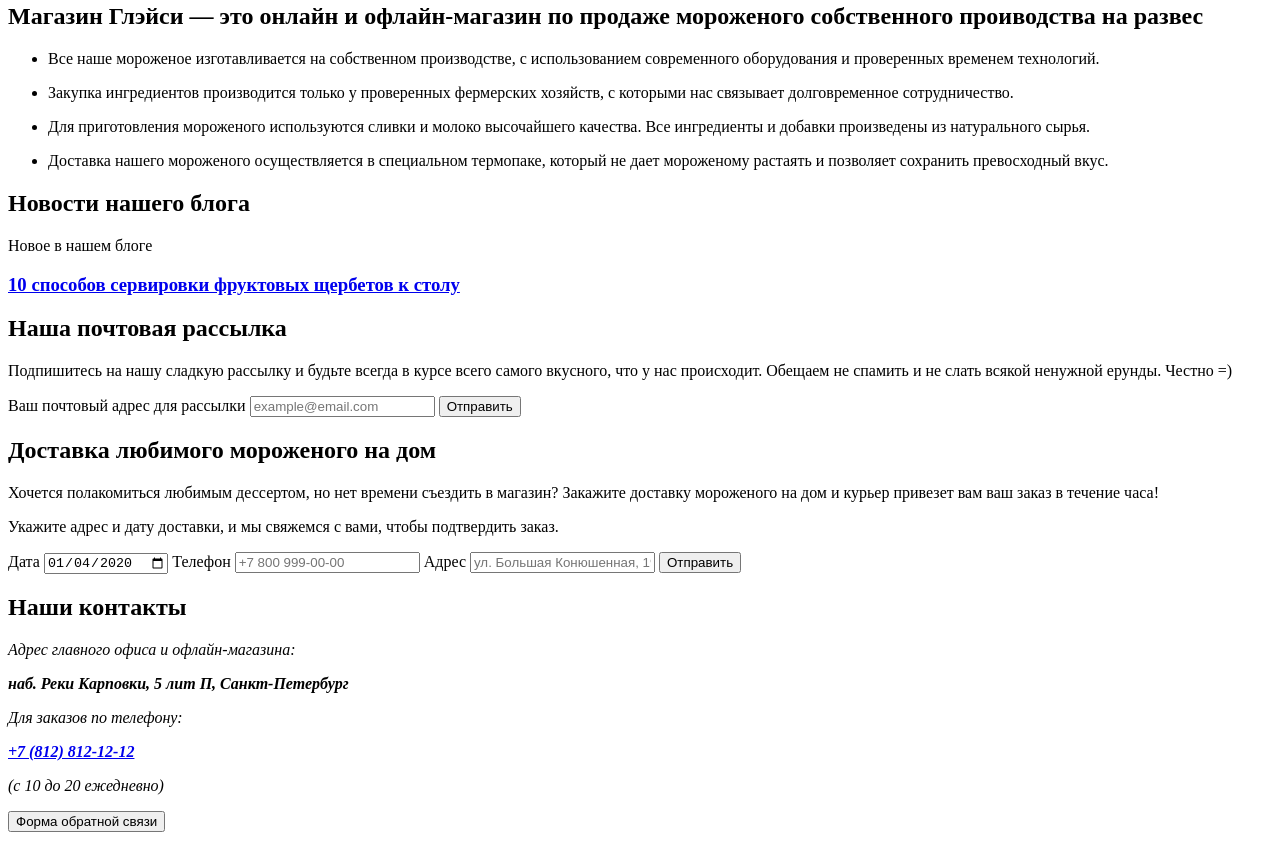
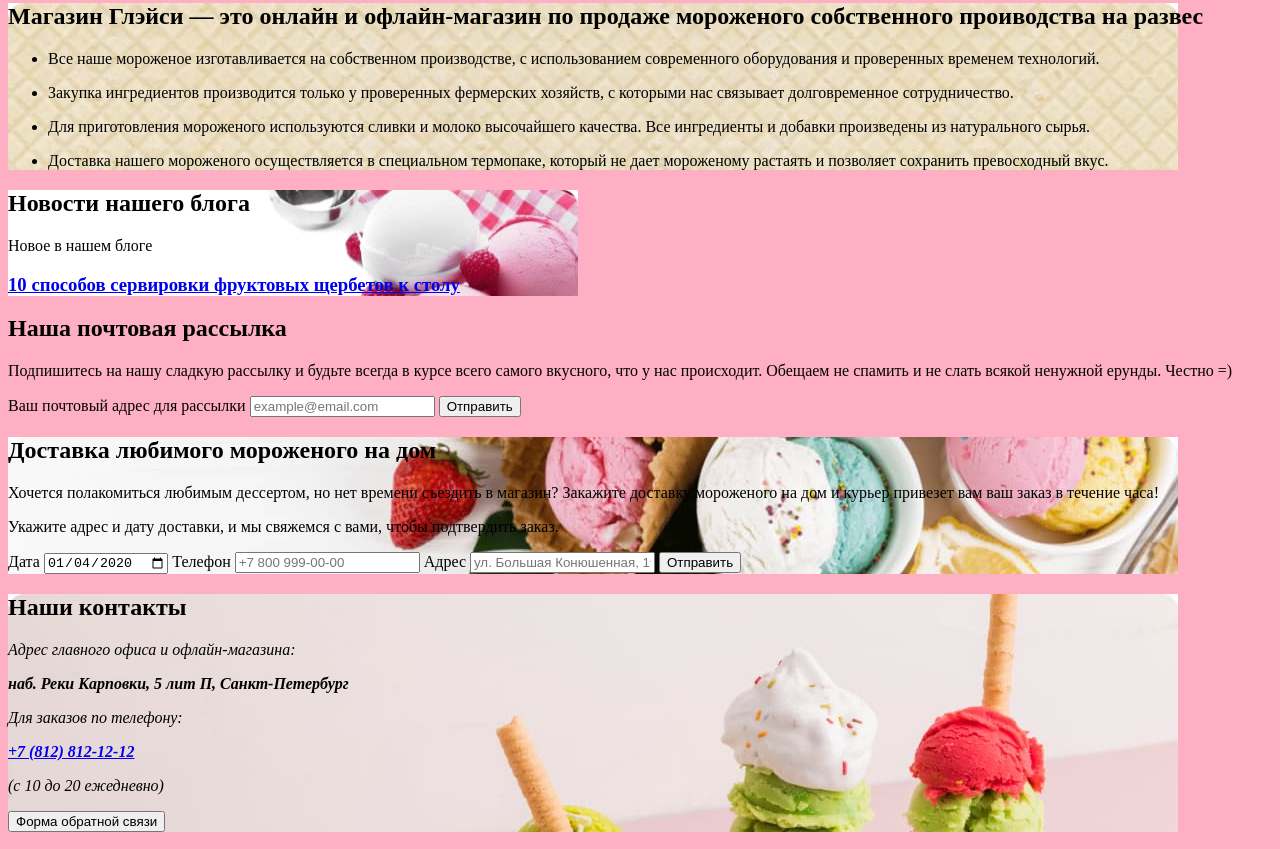
Before and after one commit to astronautr/1882377-gllacy-32, a plain HTML site: page index.html in a window 1280 px wide. Shown: the part 4926-5775 px from the top of the page. Drawn offline with Linux system fonts and the light colour scheme.

Commit message:
Подключает стили с фоновыми изображениями

```diff
--- a/index.html
+++ b/index.html
@@ -3,8 +3,9 @@
 <head>
   <meta charset="utf-8">
   <title>Магазин Мороженого «Глейси»</title>
+  <link rel="stylesheet" href="styles/main.css">
 </head>
-<body>
+<body class="page-body">
 <header class="page-header">
   <nav class="navigation">
     <ul class="navigation-list">
--- /dev/null
+++ b/styles/main.css
@@ -0,0 +1,23 @@
+.page-body {
+  background-color: #FEAFC3;
+}
+
+.about-us {
+  background-image: url("../img/backgrounds/waffles.jpg");
+  background-repeat: no-repeat;
+}
+
+.blog-news {
+  background-image: url("../img/backgrounds/blog.jpg");
+  background-repeat: no-repeat;
+}
+
+.delivery-info {
+  background-image: url("../img/backgrounds/delivery.jpg");
+  background-repeat: no-repeat;
+}
+
+.contacts {
+  background-image: url("../img/backgrounds/contacts.jpg");
+  background-repeat: no-repeat;
+}
```
Also changed, not shown: img/backgrounds/waffles.jpg (added).
